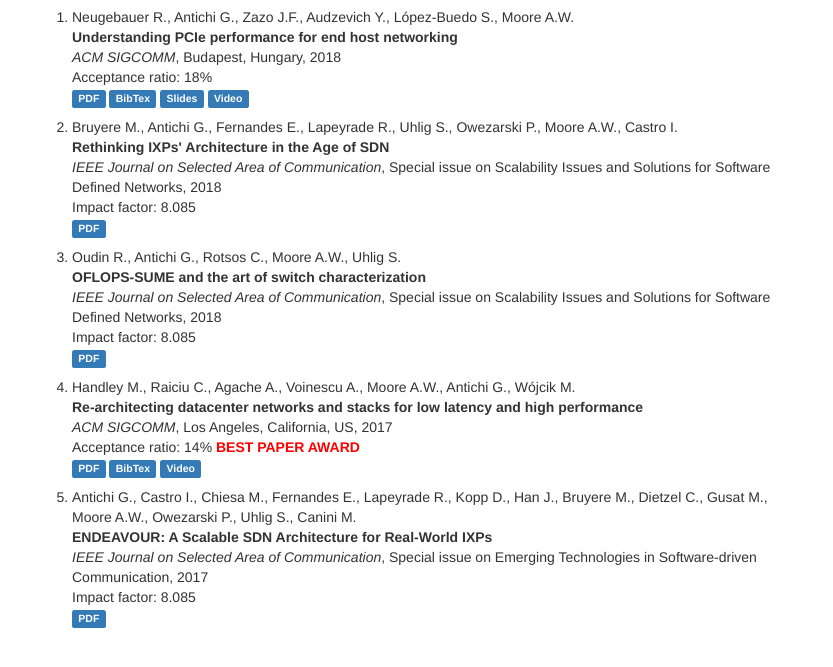
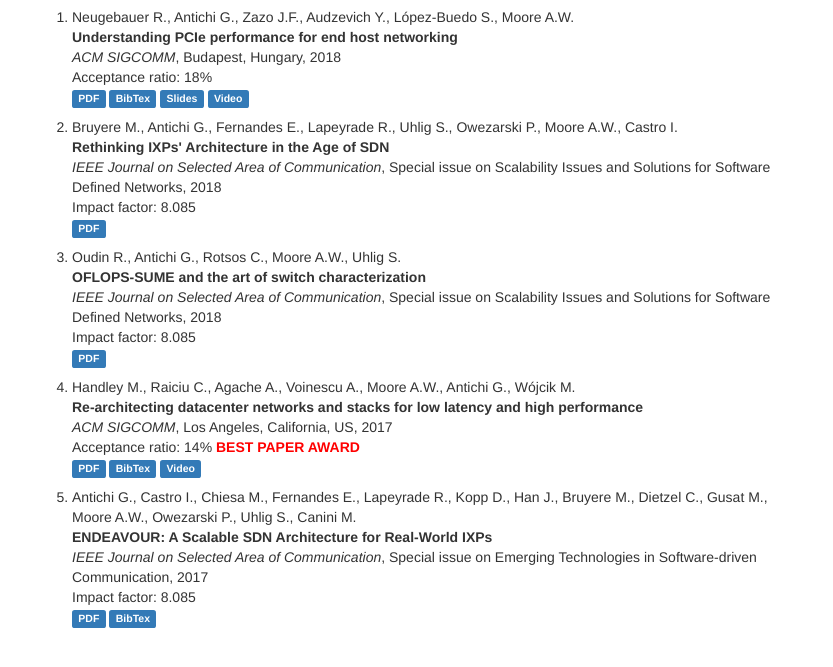
Before and after one commit to saiganesh223/GianniAntichi.github.io, a plain HTML site: page index.html in a window 1280 px wide. Shown: the part 646-1313 px from the top of the page, without its empty margins (223-1056 px from the left). Drawn offline with nearby package versions, Linux system fonts and the light colour scheme; files whose address does not match are found by name.

Commit message:
adding bib endeavour

```diff
--- a/index.html
+++ b/index.html
@@ -180,7 +180,8 @@
             <br/>Impact factor: 8.085
             <br/>
             <span class="label label-primary"><a href="files/papers/endeavour.pdf">PDF</a></span>
-            </p>
+	    <span class="label label-primary"><a href="files/bibtex/endeavour.bib">BibTex</a></span>
+	    </p>
           </li>
 
         </ol>
```
Also changed, not shown: 1 other file.
